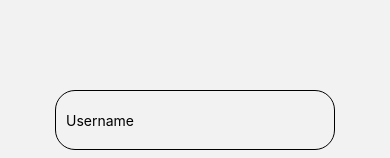
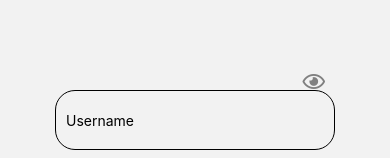
Before and after one commit to Kingsmanam/Authentication, a React Native app: screen /SignIn in a window 390 px wide. Shown: the part 234-392 px from the top of the page. Built offline with nearby package versions, Linux system fonts and the light colour scheme.

Commit message:
login complete

```diff
--- a/package.json
+++ b/package.json
@@ -21,6 +21,7 @@
     "react-native-paper": "^4.9.2",
     "react-native-safe-area-context": "^3.3.2",
     "react-native-screens": "^3.8.0",
+    "react-native-selectmultiple-button": "^0.1.105",
     "react-native-vector-icons": "^8.1.0"
   },
   "devDependencies": {
--- a/src/Screens/DigikalaScreen.js
+++ b/src/Screens/DigikalaScreen.js
@@ -1,12 +1,5 @@
 import React, {useEffect, useState, useContext} from 'react';
-import {
-  FlatList,
-  StyleSheet,
-  View,
-  Image,
-  Text,
-  TouchableOpacity,
-} from 'react-native';
+import {FlatList, StyleSheet, View, Image, Text, TouchableOpacity} from 'react-native';
 import {ActivityIndicator, Searchbar} from 'react-native-paper';
 import Icon from 'react-native-vector-icons/AntDesign';
 import AsyncStorage from '@react-native-async-storage/async-storage';
@@ -42,14 +35,14 @@ const DigikalaScreen = () => {
       return <ActivityIndicator />;
     }
     return (
-      <View style={styles.itemcart}>
+      <TouchableOpacity style={styles.itemcart} >
         <Image source={{uri: item.image}} style={styles.productimage} />
         <View style={styles.textcontainer}>
           <Text style={{width: '100%', lineHeight: 22, fontSize: 12}} numberOfLines={5}>
             {item.title}
           </Text>
         </View>
-      </View>
+      </TouchableOpacity>
     );
   };
 
@@ -69,8 +62,8 @@ const DigikalaScreen = () => {
         style={styles.searchbar}
         inputStyle={{fontSize: 16}}
         placeholder="Search"
-        onChangeText={onChangeSearch}></Searchbar>
-
+        onChangeText={onChangeSearch}>
+      </Searchbar>
       <View style={{width: '100%', height: '25%', marginTop: 10}}>
         <FlatList
           data={data}
@@ -78,6 +71,7 @@ const DigikalaScreen = () => {
           keyExtractor={item => item.id}
           horizontal
           showsHorizontalScrollIndicator={false}
+          inverted
         />
       </View>
     </View>
@@ -93,18 +87,16 @@ const styles = StyleSheet.create({
     backgroundColor: 'white',
   },
   searchbar: {
-    position: 'relative',
     backgroundColor: '#E0E0E0',
-    zIndex: 1,
   },
   itemcart: {
     flexDirection: 'row-reverse',
-    height: '90%',
+    height: '95%',
     padding: 10,
     borderWidth: 2,
     marginHorizontal: 5,
     borderColor: '#ECEFF1',
-    borderRadius: 20,
+    borderRadius: 20
   },
   productimage: {
     resizeMode: 'center',
--- a/src/Screens/SignInScreen.js
+++ b/src/Screens/SignInScreen.js
@@ -8,11 +8,13 @@ import {
 } from 'react-native';
 import {UserContext} from '../Components/UserContext';
 import AsyncStorage from '@react-native-async-storage/async-storage';
+import  Icon  from 'react-native-vector-icons/FontAwesome5';
 
 const SignInScreen = ({navigation}) => {
   const [user, setUser, token, setToken] = useContext(UserContext);
   const [id, setId] = useState('');
   const [pass, setPass] = useState('');
+  const [visible, setVisible] = useState(true);
 
   const SignIn = async () => {
     try {
@@ -31,6 +33,7 @@ const SignInScreen = ({navigation}) => {
   };
   return (
     <View style={Styles.container}>
+      <Icon name={visible ? 'eye' : 'eye-slash'} size={20} color='gray' onPress={() => setVisible(!visible)} style={Styles.eye}/>
       <TextInput
         style={Styles.textinput1}
         placeholder={'Username'}
@@ -38,7 +41,9 @@ const SignInScreen = ({navigation}) => {
       <TextInput
         style={Styles.textinput1}
         placeholder={'Password'}
-        onChangeText={setPass}></TextInput>
+        onChangeText={setPass}
+        secureTextEntry={visible}>
+      </TextInput>
       <View style={Styles.container2}>
         <Text style={{fontSize: 13}}>Dont have an account? </Text>
         <TouchableOpacity
@@ -63,6 +68,8 @@ const Styles = StyleSheet.create({
     justifyContent: 'center',
   },
   textinput1: {
+    flexDirection: 'row',
+    justifyContent: 'space-between',
     height: 60,
     width: '80%',
     borderWidth: 1,
@@ -97,5 +104,11 @@ const Styles = StyleSheet.create({
     alignItems: 'center',
     justifyContent: 'center',
   },
+  eye: {
+    position: 'absolute',
+    top : 240,
+    right: 65,
+    zIndex: 2
+  }
 });
 export default SignInScreen;
```
Also changed, not shown: 1 other file (tests, documents, lock files or other folders).
